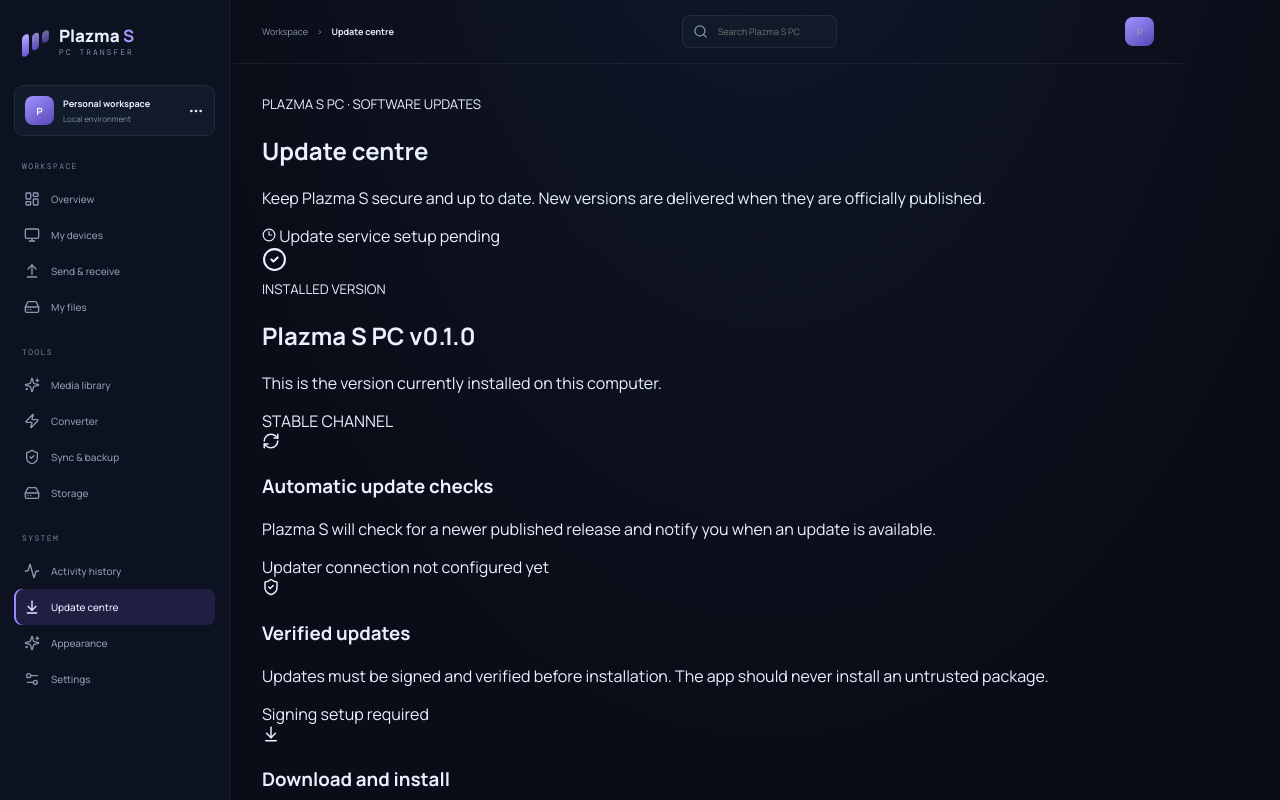
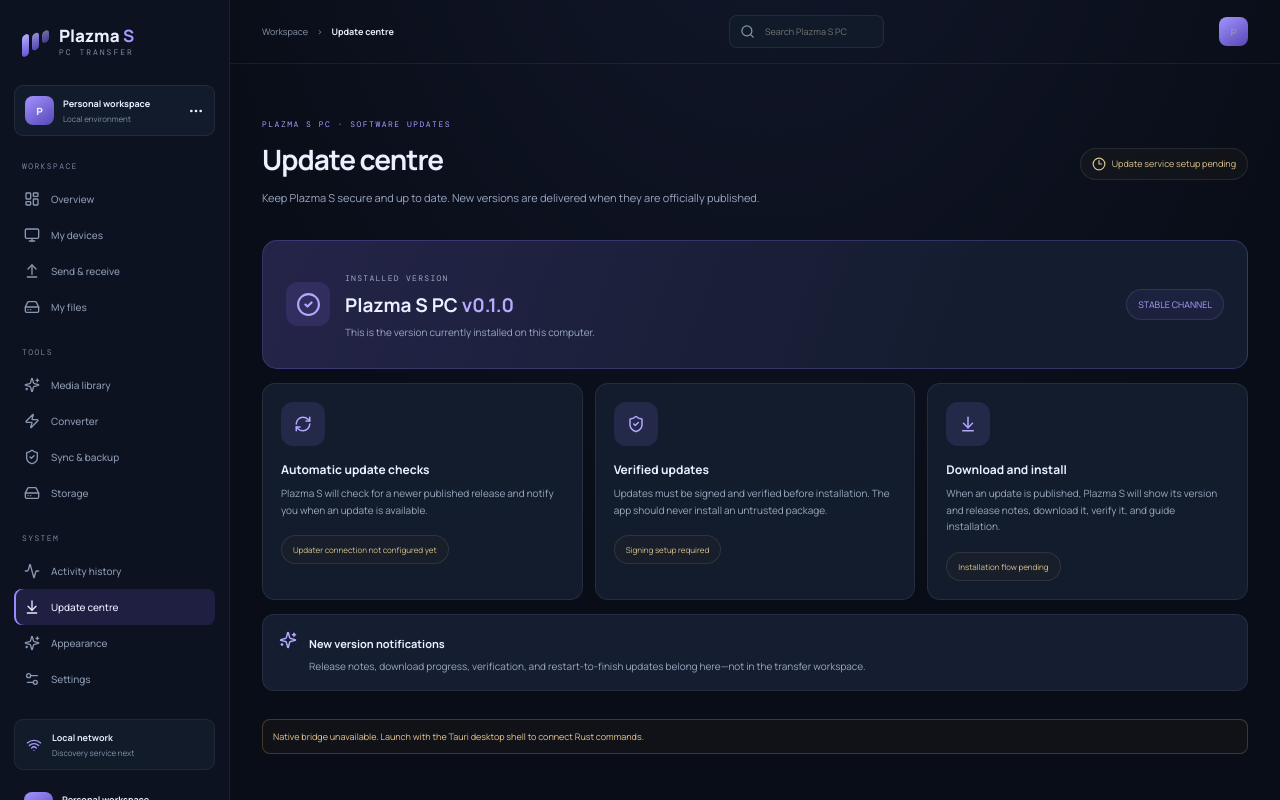
Before and after one commit to trojanhorse-star/PSpc, a React (Vite) app: page / in a window 1280 px wide. Both pictures are taken after a click on the button "Update centre". Shown: the top 800 px of the page. Built offline with nearby package versions, Linux system fonts and the light colour scheme.

Commit message:
style(pc): design software update centre

```diff
--- a/src/styles.css
+++ b/src/styles.css
@@ -44,3 +44,26 @@
 .selected-device small{font-size:10px;color:#9aa8c4;margin-top:4px}
 .security-note{font-size:10px;color:#a8b8d4;line-height:1.5}
 .security-note svg{flex:0 0 auto;color:#66e4c0}
+
+.update-centre{padding:8px 0 28px}
+.update-heading{display:flex;align-items:center;justify-content:space-between;gap:20px;margin:10px 0 22px}
+.update-heading small{font:8px 'DM Mono';letter-spacing:1.5px;color:#a99aff}
+.update-heading h1{font-size:28px;letter-spacing:-1px;margin:8px 0}
+.update-heading p{font-size:11px;color:#98a7c0;line-height:1.6;max-width:560px}
+.update-status,.update-channel,.update-pending{display:inline-flex;align-items:center;gap:6px;border:1px solid #ffffff18;border-radius:999px;padding:8px 11px;color:#d9c58e;background:#493a211f;font-size:9px;white-space:nowrap}
+.update-current{display:flex;align-items:center;gap:15px;padding:23px;border:1px solid #8e7bff3d;border-radius:15px;background:linear-gradient(110deg,#242449,#141d30 70%)}
+.update-current-icon,.update-card-icon{width:44px;height:44px;display:grid;place-items:center;border-radius:12px;background:#6d5cbd33;color:#b5a8ff}
+.update-current-copy{flex:1}
+.update-current-copy small{font:8px 'DM Mono';letter-spacing:1.3px;color:#9da9c3}
+.update-current-copy h2{font-size:19px;margin:6px 0}
+.update-current-copy h2 span{color:#b8aaff}
+.update-current-copy p,.update-card p,.update-release p{font-size:10px;color:#9aa8c0;line-height:1.65;margin:5px 0}
+.update-channel{color:#a9a0ff;background:#5145a022}
+.update-grid{display:grid;grid-template-columns:repeat(3,minmax(0,1fr));gap:12px;margin-top:14px}
+.update-card{padding:18px;border:1px solid #ffffff14;border-radius:13px;background:#121c2c;min-width:0}
+.update-card h3{font-size:12px;margin:15px 0 7px}
+.update-card .update-pending{margin-top:12px;font-size:8px;white-space:normal;color:#d9c58e}
+.update-release{display:flex;gap:12px;align-items:flex-start;padding:16px;margin-top:14px;border-radius:12px;background:#151d31;border:1px solid #ffffff12;color:#b5a8ff}
+.update-release b{font-size:11px;color:#eaf0ff}
+.update-release p{margin-bottom:0}
+@media(max-width:800px){.update-grid{grid-template-columns:1fr}.update-heading{align-items:flex-start;flex-direction:column}.update-current{flex-wrap:wrap}.update-channel{margin-left:58px}}
```
